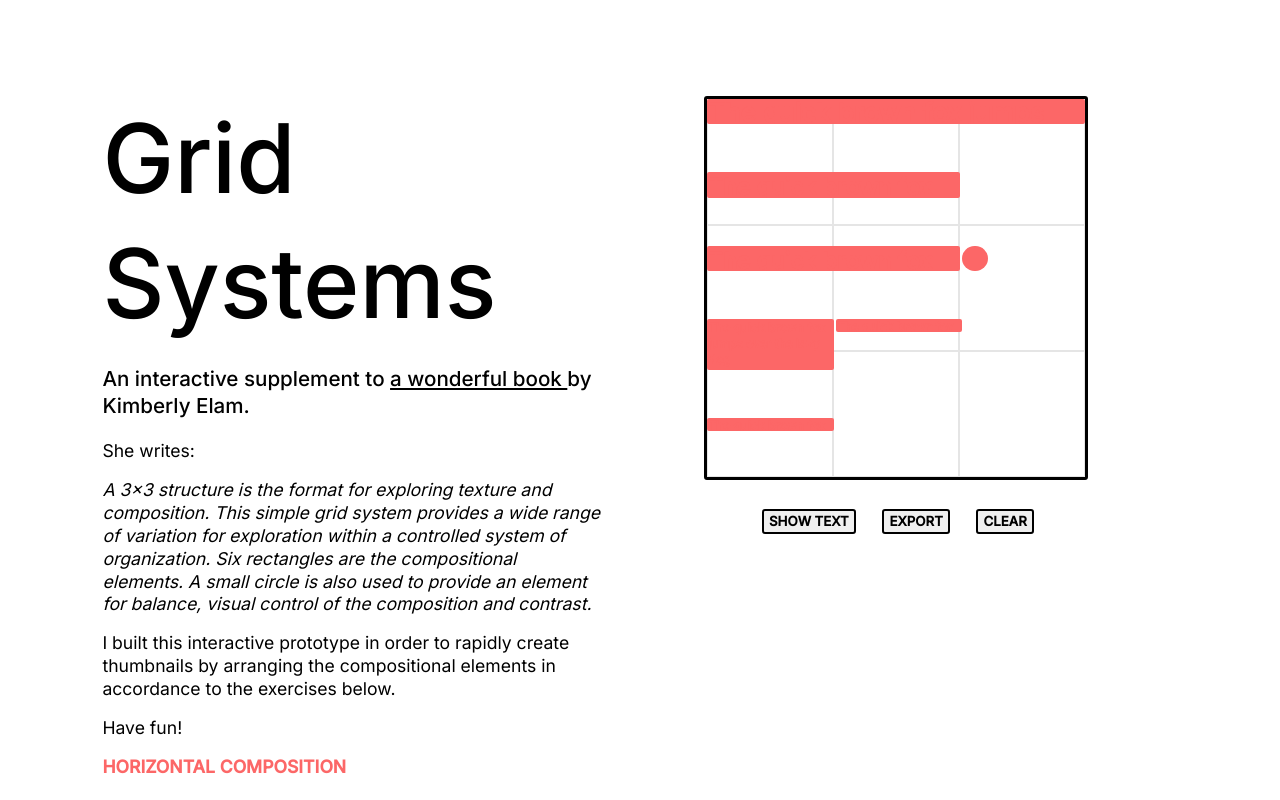
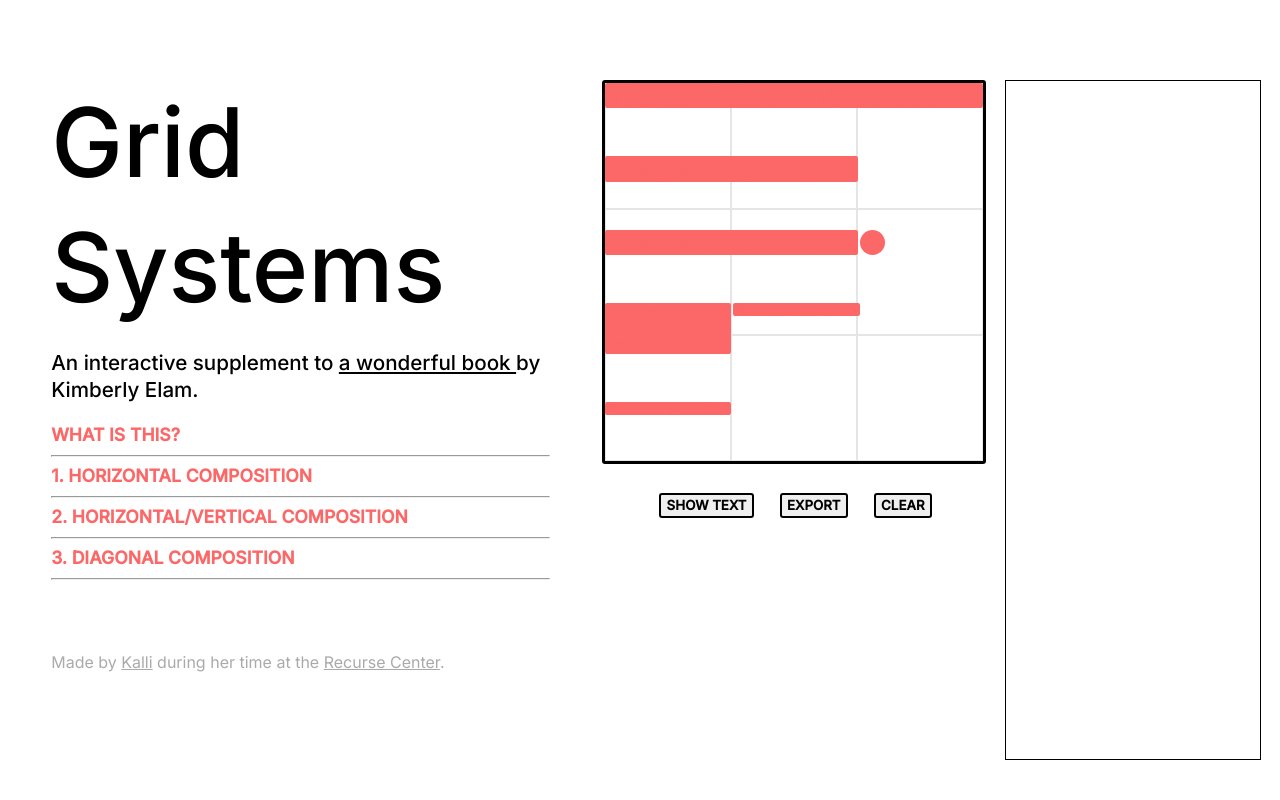
Before and after one commit to Kallirroi/designGrid, a React (Create React App) app: page / in a window 1280 px wide. Built offline with nearby package versions, Linux system fonts and the light colour scheme.

Commit message:
properly adding many thumbnails to localStorage

```diff
--- a/src/App.js
+++ b/src/App.js
@@ -24,32 +24,33 @@ export default function App(props) {
     return [state, setState];
   }
 
-  const saveGrid = async () => {
-    const renderEl = document.getElementById('test');
+  const saveGrid = () => {
+    const renderEl = document.getElementById('grid');
 
     html2canvas(renderEl, {
       useCORS: true,
     }).then(canvas => {
-      const imgData = canvas.toDataURL('image/png');
-      console.log(imgData);
-      setPersistedData(imgData)
+      let imgData = canvas.toDataURL('image/png');
+      setPersistedData(prevState => [...prevState, imgData]);
     });
   }
-
 
   return (
     <div className='App'>
       <Information />
-	    <div className="GridWrapper" id='test'>
+	    <div className="GridWrapper" id='grid'>
 	   		<Grid position={props.position} textVisible={textVisible} />
         <div className='controls'>
-         <button onClick={ () => setTextVisible( (prevState) => !prevState)}>{buttonText}</button>
-         <button onClick={saveGrid}>Export</button>
-         <button onClick={() => setPersistedData([])}>Clear</button>
+          <button onClick={ () => setTextVisible( (prevState) => !prevState)}>{buttonText}</button>
+          <button onClick={saveGrid}>Export</button>
+          <button onClick={() => setPersistedData([])}>Clear</button>
        </div>
 	    </div>
       <div className='savedGrids'>
-          <img src={persistedData} width='100vw' />
+        {persistedData.map( (image,i) => (
+          <img key={i} src={image} width='100vw' />
+          ))
+        }
       </div>
     </div>
   )
--- a/src/components/Information.jsx
+++ b/src/components/Information.jsx
@@ -8,27 +8,27 @@ function Information() {
 		<div className='Information'>
 			<h1> Grid Systems</h1>
 			<h3> An interactive supplement to <a href="https://www.goodreads.com/book/show/350964.Grid_Systems"> a wonderful book </a> by Kimberly Elam.</h3>
-			She writes: <em><p>A 3x3 structure is the format for exploring texture and composition. This simple grid system provides a wide range of variation for exploration within a controlled system of organization. Six rectangles are the compositional elements. A small circle is also used to provide an element for balance, visual control of the composition and contrast.</p>
-			</em>
-			<p> I built this interactive prototype in order to rapidly create thumbnails by arranging the compositional elements in accordance to the exercises below.</p>
-			<p> Have fun! </p>
-			<Collapse
-			    defaultActiveKey={['1']}
-			  >
-
-			    <Panel showArrow={false} header="HORIZONTAL COMPOSITION" key="1" className="site-collapse-custom-panel">
-			      <p>
-					<li>Variation 1: Long rectangle in top position</li>
-					<li>Variation 2: Long rectangle in bottom position</li>
-					<li>Variation 3: Long rectangle in interior position</li>
+			<Collapse>
+			  	<Panel showArrow={false} header="WHAT IS THIS?" key="0" className="site-collapse-custom-panel">
+			      	From the book: <em><p>A 3x3 structure is the format for exploring texture and composition. This simple grid system provides a wide range of variation for exploration within a controlled system of organization. Six rectangles are the compositional elements. A small circle is also used to provide an element for balance, visual control of the composition and contrast.</p>
+					</em>
+					<p> I built this interactive prototype in order to rapidly create thumbnails by arranging the compositional elements in accordance to the exercises below.</p>
+					<p> Have fun! </p>
+			    </Panel>
+			    <hr/>
+			    <Panel showArrow={false} header="1. HORIZONTAL COMPOSITION" key="1" className="site-collapse-custom-panel">
+			      <p>Here are three variations you can explore:
+					<li>- Long rectangle in top position</li>
+					<li>- Long rectangle in bottom position</li>
+					<li>- Long rectangle in interior position</li>
 				</p>
 			    </Panel>
 			    <hr/>
-			    <Panel showArrow={false} header="HORIZONTAL/VERTICAL COMPOSITION" key="2" className="site-collapse-custom-panel">
+			    <Panel showArrow={false} header="2. HORIZONTAL/VERTICAL COMPOSITION" key="2" className="site-collapse-custom-panel">
 			      <p>Coming soon </p>
 			    </Panel>
 			    <hr/>
-			    <Panel showArrow={false} header="DIAGONAL COMPOSITION" key="3" className="site-collapse-custom-panel">
+			    <Panel showArrow={false} header="3. DIAGONAL COMPOSITION" key="3" className="site-collapse-custom-panel">
 			      <p>Coming soon </p>
 			    </Panel>
 			    <hr/>
--- a/src/styles/App.css
+++ b/src/styles/App.css
@@ -43,7 +43,7 @@ body {
   /*border: 1px solid;*/
   margin-top: 10vh;
   -ms-flex-line-pack: justify;
-      align-content: space-between;
+  align-content: space-around;
   justify-content: flex-start;
 }
 
@@ -53,7 +53,6 @@ body {
   height: calc(var(--factor) * var(--cell-height));
   padding: 0;
   border: 2px solid var(--button-color);
-  margin: 2vh 0;
   border-radius: 3px;
 }
 
@@ -83,3 +82,21 @@ button:hover {
   color: var(--items-color);
   border: 2px solid var(--items-color);
 }
+
+.savedGrids {
+  border: 1px solid;
+  position: relative;
+  display: block;
+  width: 20vw;
+  margin: 0 auto;
+  padding: 0;
+  display: flex;
+  align-content: flex-start;
+  justify-content: flex-end;
+  flex-wrap: wrap;
+  overflow: scroll;
+}
+
+.savedGrids > * {
+  width: 40%;
+}
--- a/src/styles/Information.css
+++ b/src/styles/Information.css
@@ -8,8 +8,9 @@
  	height: 85vh;
   	font-size: var(--font-size);
   	line-height: var(--line-height);
-	margin: 2vh 8vw;
+	margin: 0vh 4vw;
 	overflow: scroll;
+ 	/*border: 1px solid;*/
 }
 
 h1 {
```
